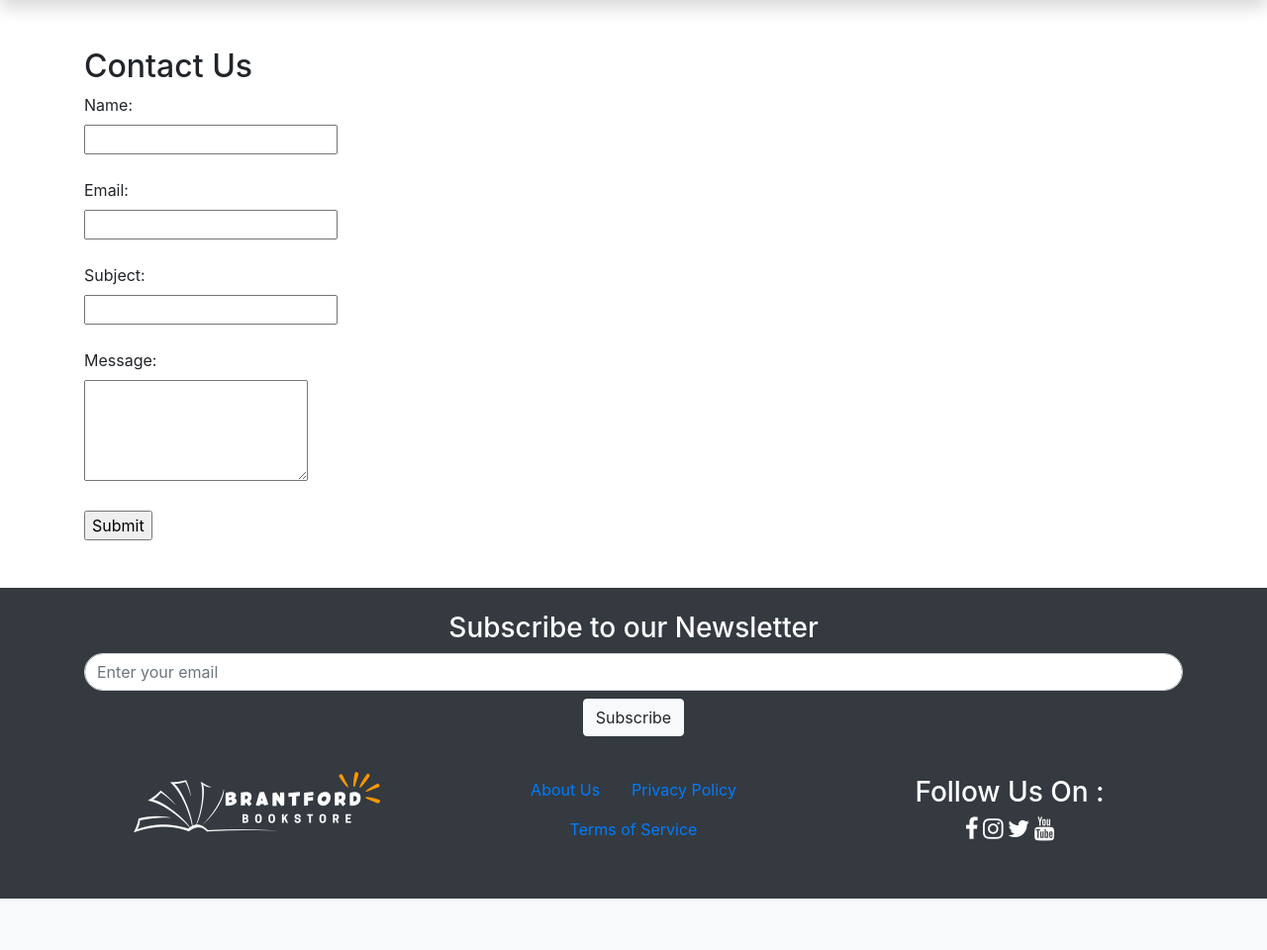
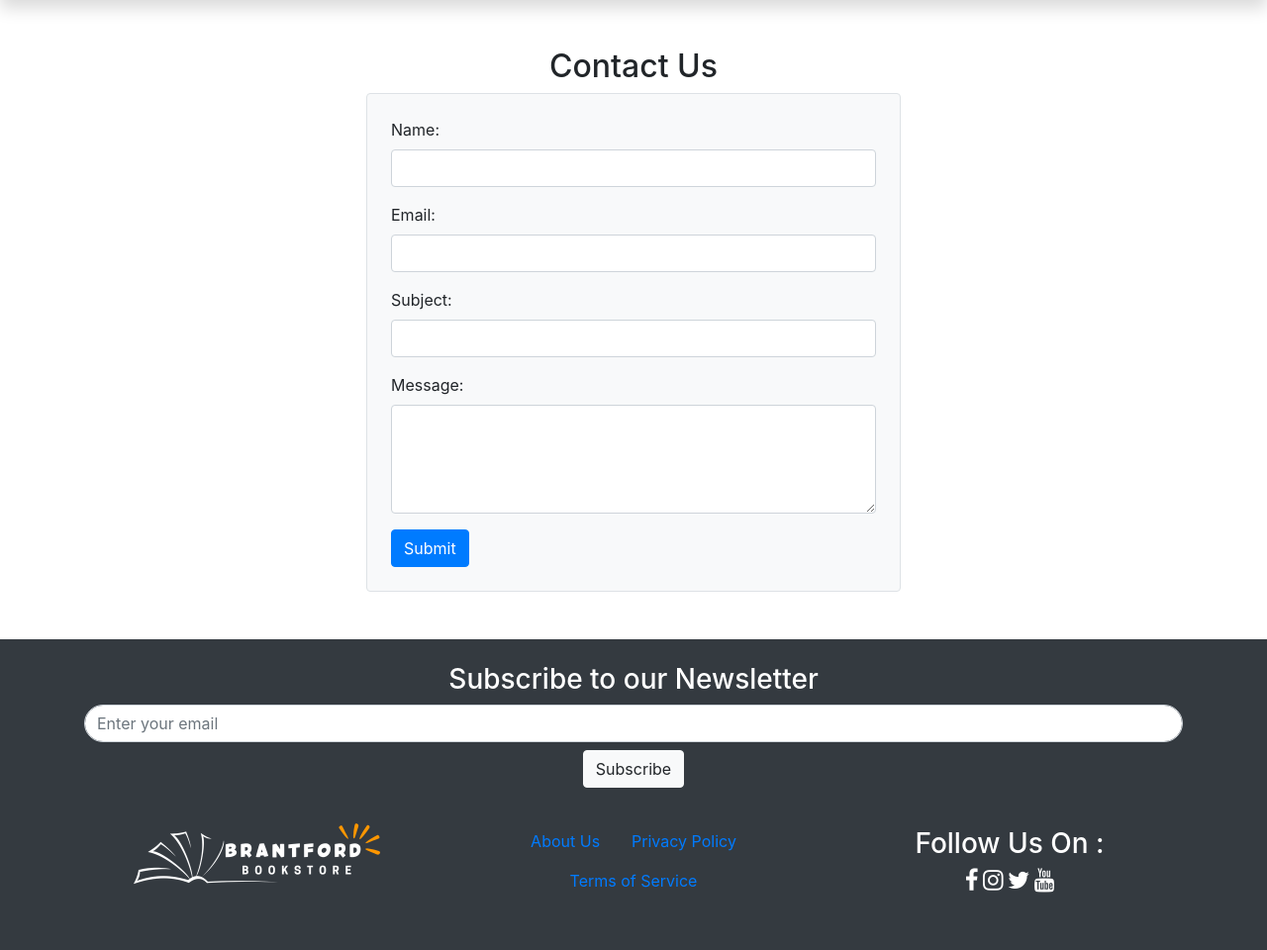
Before and after one commit to jayrajdabhi/bookstore, a PHP site: page /contact.php in a window 1280 px wide. Shown: the part 167-1127 px from the top of the page at 99% size. Before the commit the page ends 1075 px from the top, so only its background shows below. Run offline with PHP 8.4, Linux system fonts and the light colour scheme.

Commit message:
contact us page added

```diff
--- a/contact.php
+++ b/contact.php
@@ -55,32 +55,44 @@ $conn->close();
 
 <?php include 'components/header.php'; ?>
 <main class="container my-5">
-    <h2>Contact Us</h2>
+    <h2 class="text-center">Contact Us</h2>
 
     <?php
     // Display success or error message
     if (!empty($error_message)) {
-        echo '<p style="color:red;">' . $error_message . '</p>';
+        echo '<p class="text-danger text-center">' . $error_message . '</p>';
     } elseif (!empty($success_message)) {
-        echo '<p style="color:green;">' . $success_message . '</p>';
+        echo '<p class="text-success text-center">' . $success_message . '</p>';
     }
     ?>
 
-    <form action="" method="post" onsubmit="return validateForm();">
-        <label for="name">Name:</label><br>
-        <input type="text" id="name" name="name" required><br><br>
+    <div class="row justify-content-center">
+        <div class="col-md-6">
+            <form action="" method="post" onsubmit="return validateForm();" class="border p-4 rounded bg-light">
+                <div class="mb-3">
+                    <label for="name" class="form-label">Name:</label>
+                    <input type="text" id="name" name="name" class="form-control" required>
+                </div>
 
-        <label for="email">Email:</label><br>
-        <input type="email" id="email" name="email" required><br><br>
+                <div class="mb-3">
+                    <label for="email" class="form-label">Email:</label>
+                    <input type="email" id="email" name="email" class="form-control" required>
+                </div>
 
-        <label for="subject">Subject:</label><br>
-        <input type="text" id="subject" name="subject" required><br><br>
+                <div class="mb-3">
+                    <label for="subject" class="form-label">Subject:</label>
+                    <input type="text" id="subject" name="subject" class="form-control" required>
+                </div>
 
-        <label for="message">Message:</label><br>
-        <textarea id="message" name="message" rows="4" required></textarea><br><br>
+                <div class="mb-3">
+                    <label for="message" class="form-label">Message:</label>
+                    <textarea id="message" name="message" rows="4" class="form-control" required></textarea>
+                </div>
 
-        <input type="submit" value="Submit">
-    </form>
+                <button type="submit" class="btn btn-primary">Submit</button>
+            </form>
+        </div>
+    </div>
 </main>
 <script>
     // JavaScript validation (client-side)
```
